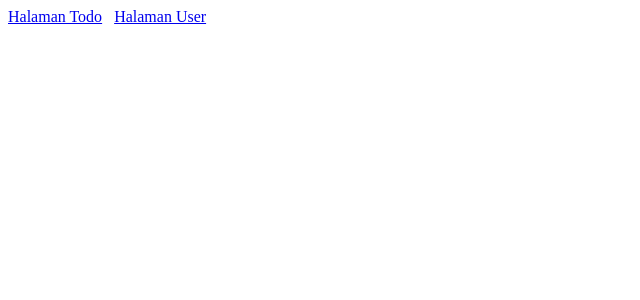
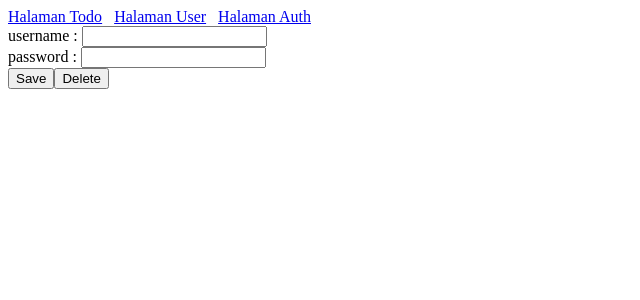
Before and after one commit to bestvinzz1/todo-frontend, a Vue app: page / in a window 1280 px wide. Shown: the top 300 px of the page, without its empty margins (0-640 px from the left). Built offline with nearby package versions, Linux system fonts and the light colour scheme.

Commit message:
Added : Halaman Auth,Fixed some error,penambahan localstorage

```diff
--- a/src/App.vue
+++ b/src/App.vue
@@ -2,6 +2,8 @@
   <router-link to ="/todo">Halaman Todo</router-link>
   &nbsp;
   <router-link to ="/user">Halaman User</router-link>
+  &nbsp;
+  <router-link to ="/">Halaman Auth</router-link>
   <router-view></router-view>
 </template>
 
--- /dev/null
+++ b/src/components/Auth.vue
@@ -0,0 +1,42 @@
+<template>
+    <div>
+        <div>
+            <label >username : </label>
+            <input type="text" v-model="username"/>
+        </div>
+        <div>
+            <label >password : </label>
+            <input type="password" v-model="password">
+        </div>
+
+        <button @click="simpan">Save</button>
+        <button @click="hapus"> Delete</button>
+    </div>
+</template>
+
+<script>
+export default {
+    data : function() {
+        return {
+            username : '',
+            password : ''
+        }
+    },
+    created:function(){
+        this.username = localStorage.getItem('usr')
+        this.password = localStorage.getItem('pwd')
+    },
+    methods:{
+        simpan : function (){
+            localStorage.setItem('usr',this.username)
+            localStorage.setItem('pwd',this.password)
+        },
+        hapus : function (){
+            localStorage.removeItem('usr',this.username)
+            localStorage.removeItem('pwd',this.password)
+            this.username = ''
+            this.password = ''
+        }
+    }
+}
+</script>
--- a/src/components/Todo.vue
+++ b/src/components/Todo.vue
@@ -24,14 +24,16 @@
     },
     methods: {
       getTodos(){
-        axios.get('http://localhost:3000/todo')
+        const username = localStorage.getItem('usr')
+        const password = localStorage.getItem('pwd')
+        axios.get('http://localhost:3000/todo', {header: {username , password}})
         .then(result => {
           this.todos = result.data
         })
       },
       addTodos(){
         let addItem = {Name: this.myText}
-        axios.post('http://localhost:3000/todo', addItem)
+        axios.post('http://localhost:3000/todo', addItem, {header: {username , password}})
         this.todos.push(addItem)
       },
       deleteTodo(Name){
--- a/src/components/User.vue
+++ b/src/components/User.vue
@@ -26,14 +26,16 @@
     },
     methods: {
       getTodos(){
-        axios.get('http://localhost:3000/user')
+        const username = localStorage.getItem('usr')
+        const password = localStorage.getItem('pwd')
+        axios.get('http://localhost:3000/user', {header: {username , password}})
         .then(result => {
           this.users = result.data
         })
       },
       addTodos(){
         let addItem = {Name: this.myText}
-        axios.post('http://localhost:3000/user', addItem)
+        axios.post('http://localhost:3000/user', addItem, {header: {username , password}})
         this.users.push(addItem)
       },
       deleteTodo(Name){
--- a/src/main.js
+++ b/src/main.js
@@ -1,12 +1,14 @@
 import { createApp } from 'vue'
 import {createRouter,createWebHistory} from 'vue-router'
 import App from './App.vue'
+import Auth from './components/Auth.vue'
 import Todo from './components/Todo.vue'
 import User from './components/User.vue'
 
 const router = createRouter({
     history: createWebHistory(),
     routes:[
+        {path: '/' , component:Auth },
         {path: '/todo' , component:Todo },
         {path: '/user' , component:User }
     ],
```
